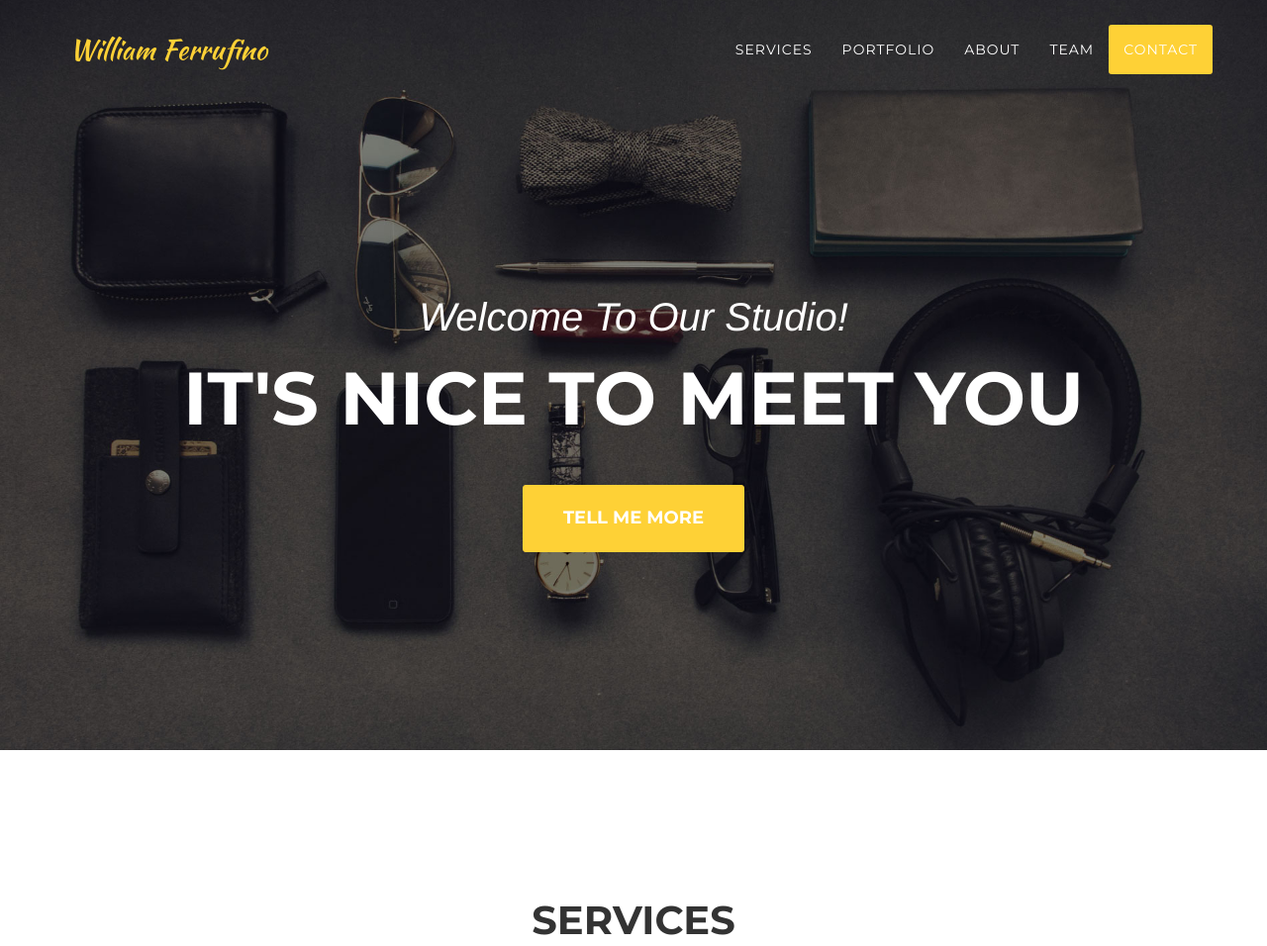
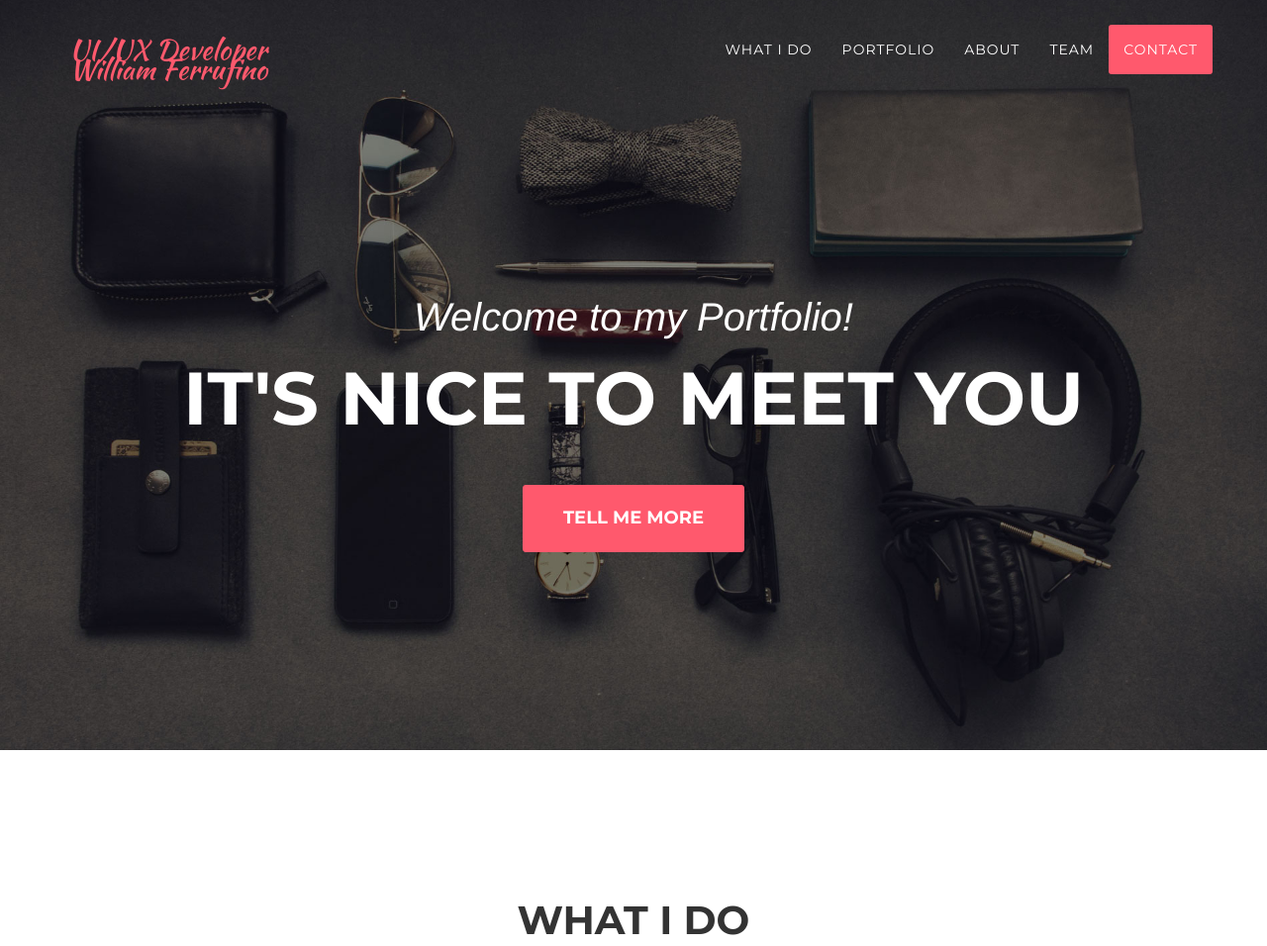
Before and after one commit to wferrufino-ui/wferrufino-ui.github.io, a website: page index.html in a window 1280 px wide. Shown: the top 956 px of the page at 99% size. Drawn offline with nearby package versions, Linux system fonts and the light colour scheme; a web font is replaced by a local one.

Commit message:
CSS and home updates

```diff
--- a/index.html
+++ b/index.html
@@ -43,7 +43,7 @@
                 <button type="button" class="navbar-toggle" data-toggle="collapse" data-target="#bs-example-navbar-collapse-1">
                     <span class="sr-only">Toggle navigation</span> Menu <i class="fa fa-bars"></i>
                 </button>
-                <a class="navbar-brand page-scroll" href="#page-top">William Ferrufino</a>
+                <a class="navbar-brand page-scroll" href="#page-top">UI/UX Developer <br />William Ferrufino</a>
             </div>
 
             <!-- Collect the nav links, forms, and other content for toggling -->
@@ -53,7 +53,7 @@
                         <a href="#page-top"></a>
                     </li>
                     <li>
-                        <a class="page-scroll" href="#services">Services</a>
+                        <a class="page-scroll" href="#services">What I do</a>
                     </li>
                     <li>
                         <a class="page-scroll" href="#portfolio">Portfolio</a>
@@ -78,7 +78,7 @@
     <header>
         <div class="container">
             <div class="intro-text">
-                <div class="intro-lead-in">Welcome To Our Studio!</div>
+                <div class="intro-lead-in">Welcome to my Portfolio!</div>
                 <div class="intro-heading">It's Nice To Meet You</div>
                 <a href="#services" class="page-scroll btn btn-xl">Tell Me More</a>
             </div>
@@ -90,7 +90,7 @@
         <div class="container">
             <div class="row">
                 <div class="col-lg-12 text-center">
-                    <h2 class="section-heading">Services</h2>
+                    <h2 class="section-heading">What I do</h2>
                     <h3 class="section-subheading text-muted">Lorem ipsum dolor sit amet consectetur.</h3>
                 </div>
             </div>
@@ -313,7 +313,7 @@
             </div>
             <div class="row">
 
-                <div class="col-sm-4">
+                <div class="col-sm-12">
                     <div class="team-member">
                         <img src="img/team/2.jpg" class="img-responsive img-circle" alt="">
                         <h4>William Ferrufino</h4>
--- a/less/variables.less
+++ b/less/variables.less
@@ -2,7 +2,7 @@
 
 // Gray and Brand Colors for use across theme
 
-@theme-primary:    #fed136;
+@theme-primary:    #FF596D;
 @theme-danger:     #e74c3c;
 
 @gray-base:        #000;
--- a/scss/_variables.scss
+++ b/scss/_variables.scss
@@ -2,7 +2,7 @@
 
 // Gray and Brand Colors for use across theme
 
-$theme-primary:    #fed136;
+$theme-primary:    #FF596D;
 $theme-danger:     #e74c3c;
 
 $gray-base:			#000 !default;
```
Also changed, not shown: css/agency.css, css/agency.min.css.
